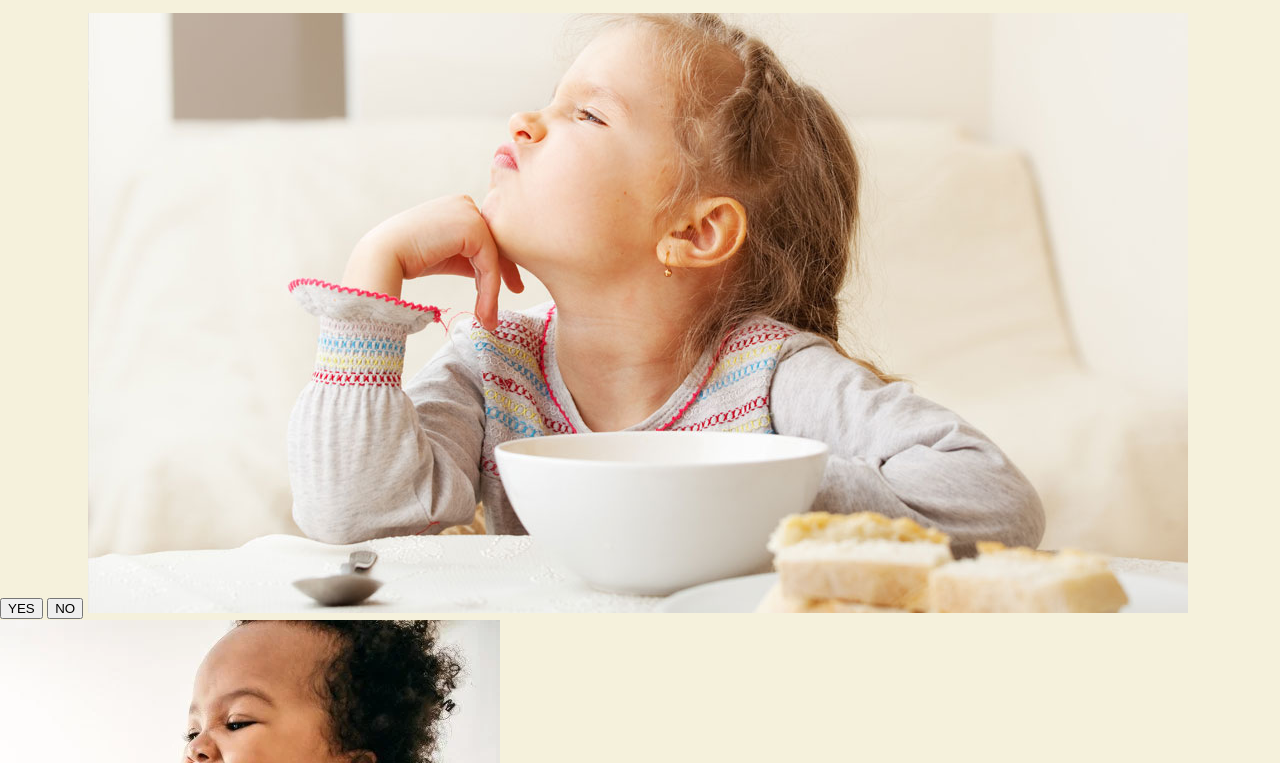
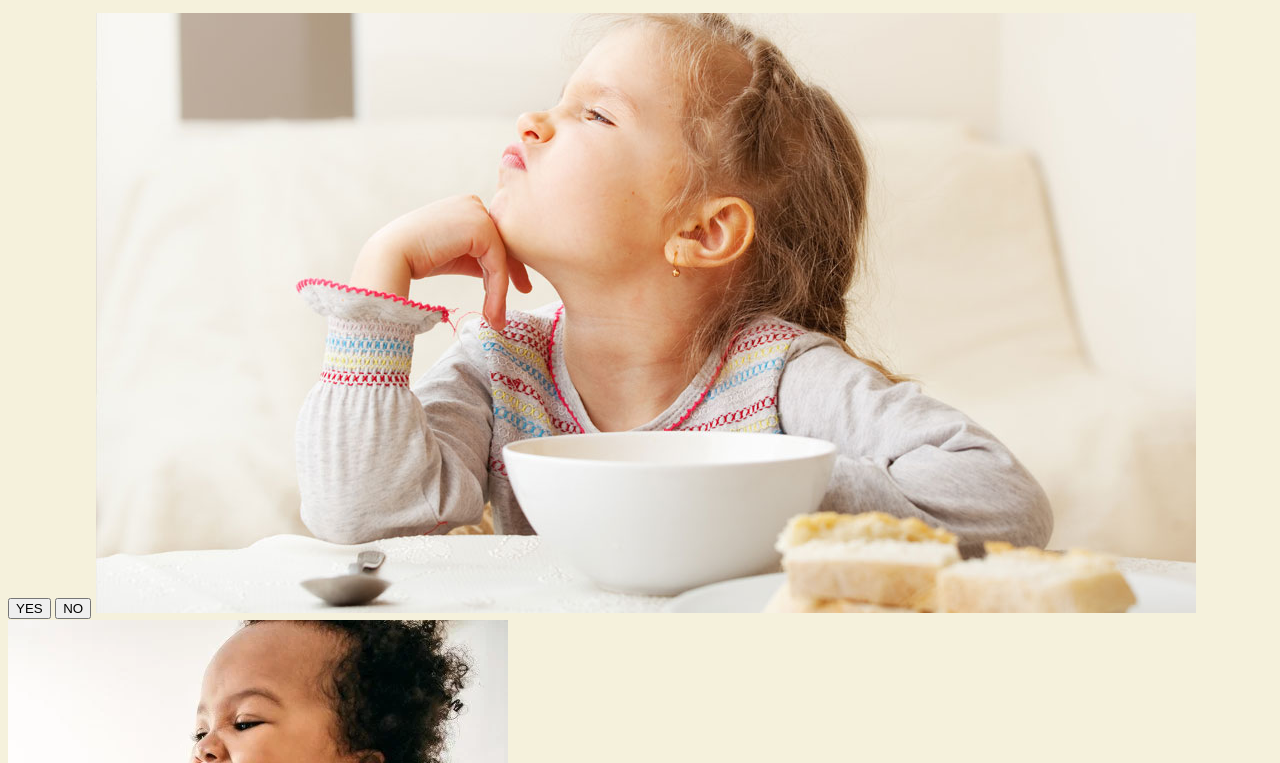
Before and after one commit to KC-LC101-June-22/js-assignment-4-html-me-something-EmKJ, a website: page index.html in a window 1280 px wide. Shown: the part 115-878 px from the top of the page. Drawn offline with Linux system fonts and the light colour scheme.

Commit message:
update body margin to pass assignment

```diff
--- a/styles.css
+++ b/styles.css
@@ -4,7 +4,6 @@ body{
     display: block;
     max-width:80rem;
     background-color: #F5F1DC;
-    margin:auto;
     font-family: Helvetica, Arial, sans-serif;
     line-height: 1.5;
 }
```
